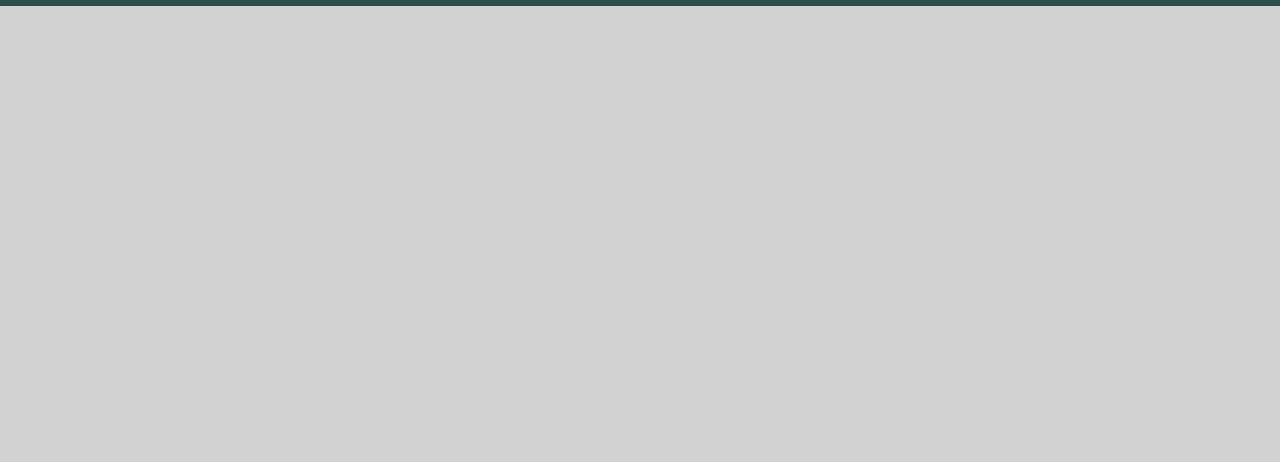
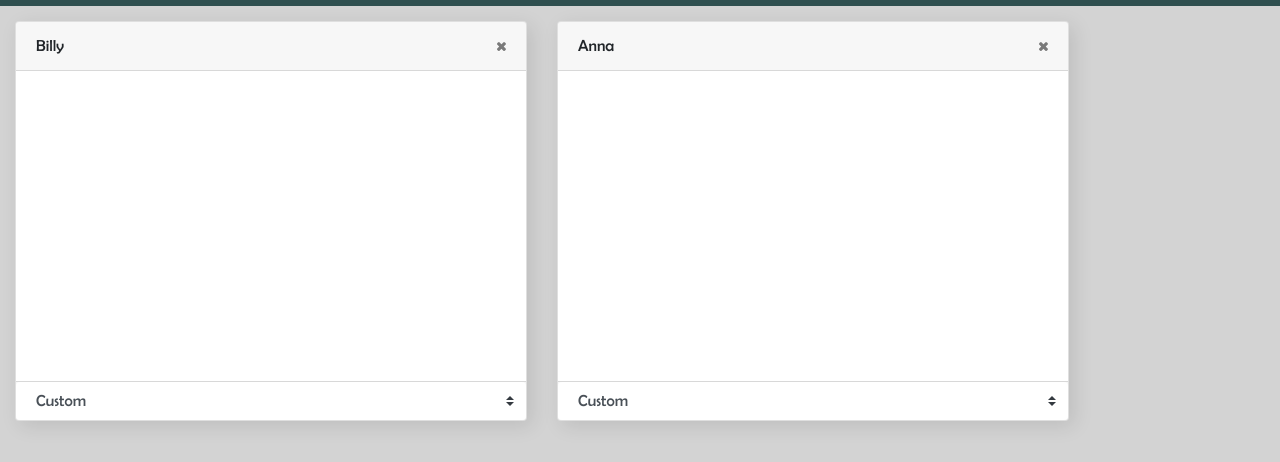
Before and after one commit to georgeCog/Condition-Tracker, a plain HTML site: page index.html in a window 1280 px wide. Shown: the part 80-542 px from the top of the page. Drawn offline with nearby package versions, Linux system fonts and the light colour scheme.

Commit message:
Added simple card generation from console

```diff
--- a/header-style.css
+++ b/header-style.css
@@ -37,17 +37,17 @@
   display: none;
   position: absolute;
   background-color: var(--mu-primary);
-  left:-80px;
+  left:-160px;
   margin-right: 40px;
-  min-width: 160px;
-  box-shadow: 16px 16px 116px 16px rgba(0,0,0,0.5);
+  min-width: 200px;
+  box-shadow: 16px 16px 16px 16px rgba(0,0,0,0.5);
   z-index: 1;
   right:0;
 }
 .drop-content button{
   color:var(--mu-light-text);
   padding: 12px 16px;
-  text-decoration: none;
+  font-size: 25px;
   width:100%;
   text-align:left;
   display: block;
--- a/index.html
+++ b/index.html
@@ -15,6 +15,7 @@
     <!--Custom css-->
     <link rel="stylesheet" href="main-style.css">
     <link rel="stylesheet" href="header-style.css">
+    <link rel="stylesheet" href="player-style.css">
     <!--Title-->
     <title>Condition Tracker</title>
   </head>
@@ -37,9 +38,22 @@
           </div>
         </div>
 
-        <div id="card-wrap">
-
+        <div id="card-wrap"></div>
+    <!--Modals-->
+    <!--Delete check modal-->
+    <button id="delete-chceck-toggle"type="button" class="hidden"  data-toggle="modal" data-target="#delete-check"></button>
+    <div class="modal" id="delete-check" tabindex="-1" role="dialog">
+      <div class="modal-dialog" role="document">
+        <div class="modal-content">
+          <div class="modal-header">
+            <h5 class="modal-title title">Delete Player</h5>
+          </div>
+          <div class="modal-body">
+            <p>Are you sure you want to delete <span id="player-delete-name"></span> ?</p>
+          </div>
         </div>
+      </div>
+    </div>
 
     </div>
 
--- a/main-style.css
+++ b/main-style.css
@@ -1,3 +1,14 @@
+/*Add fonts*/
+@font-face {
+  font-family: berlinSansBold;
+  src: url(Resources/Fonts/BRLNSB.TTF);
+}
+
+@font-face {
+  font-family: berlinSans;
+  src: url(Resources/Fonts/BRLNSR.TTF);
+}
+
 /*Set color pallet*/
 :root{
   /*Background colors*/
@@ -9,23 +20,17 @@
   --mu-dark-text: dimgray	;
 }
 
-/*Add fonts*/
-@font-face {
-  font-family: berlinSansBold;
-  src: url(Resources/Fonts/BRLNSB.TTF);
-}
-
-@font-face {
-  font-family: berlinSans;
-  src: url(Resources/Fonts/BRLNSR.TTF);
-}
-
-/*Set Main background*/
+/*Set global aspects*/
 body{
   background-color: var(--bg-color);
+  font-family: berlinSans;
 }
 
 /*Global classes*/
 .title{
   font-family: berlinSansBold;
 }
+
+.hidden{
+  display:none;
+}
--- /dev/null
+++ b/player-style.css
@@ -0,0 +1,31 @@
+/*Style of player cards*/
+
+
+/*Card container*/
+#card-wrap{
+  display:flex;
+  flex-wrap: wrap;
+}
+
+/*The actual cards*/
+.player-card{
+  margin:15px;
+  width:200px;
+  height:400px;
+  min-width:40vw;
+  box-shadow: 5px 5px 20px rgba(0,0,0,0.1);
+}
+.player-card .card-header{
+
+}
+.player-card .card-body{
+
+}
+.player-card .card-footer{
+  padding:0px;
+}
+
+.statusSelect{
+  border:0px;
+  padding-left:20px;
+}
--- a/tracker.js
+++ b/tracker.js
@@ -1,5 +1,75 @@
+
+var cardWrapper;
+
+const customString = "Custom";
+var statusEffects = [customString,"Blinded","Charmed","Deafened","Fatigued","Frightened","Grappled","Paralyzed","Poisoned","Prone","Restrained","Stunned","Unconscious"];
 
 //Function called when all dom elements loaded
 function load(){
+  cardWrapper = $("#card-wrap");
+  addPlayerCard("Billy");
+  addPlayerCard("Anna");
+}
 
+//Add player card with specified atributes to page
+function addPlayerCard(name){
+  var newCard = makeCard(name);
+  cardWrapper.append(newCard);
 }
+
+//Generate a player card dom elemnt
+function makeCard(name){
+  var card = $("<div class='card player-card'>");
+  //Make header
+  var header = $("<div class='card-header'>");
+  header.append($("<span>").addClass("player-name").text(name));
+  var closeButton = $("<button>").addClass("btn close").attr("aria-label","Close");
+  var check = $("<span>").attr("aria-hidden","true").html("&times;");
+  closeButton.append(check);
+  header.append(closeButton);
+  //Make body
+  var body = $("<div class='card-body'>");
+  //Make footer
+  var footer = $("<div class='card-footer'>");
+  footer.append(makeStatusSelect());
+  //Add all three to the card
+  card.append(header).append(body).append(footer);
+  //Add close function to delete close button
+  closeButton.click(function(){removeCard(card);});
+  return card;
+}
+
+//Generate a select box
+function makeStatusSelect(){
+  var selectBox = $("<select>").addClass("statusSelect custom-select");
+  fillStatusSelect(selectBox);
+  return selectBox;
+}
+
+//Update the contents of all the status select boxes
+function updateStatusSelect(){
+  var selectBox;
+  var allStatusBoxes = $(".statusSelect");
+  for(selectBox of allStatusBoxes){
+    $(selectBox).empty();
+    fillStatusSelect($(selectBox));
+  }
+}
+
+//fill the given status select with the correct options
+function fillStatusSelect(selectBox){
+  var status;
+  for (status of statusEffects){
+    var option = $("<option value='"+ status +"'>").text(status);
+    selectBox.append(option);
+  }
+  return selectBox;
+}
+
+//check a player wants to remove a card and if so remove it
+function removeCard(card){
+  var name = card.find(".player-name").text();
+  $("#player-delete-name").text(name);
+  $("#delete-chceck-toggle").click();
+  //card.remove();
+}
```
